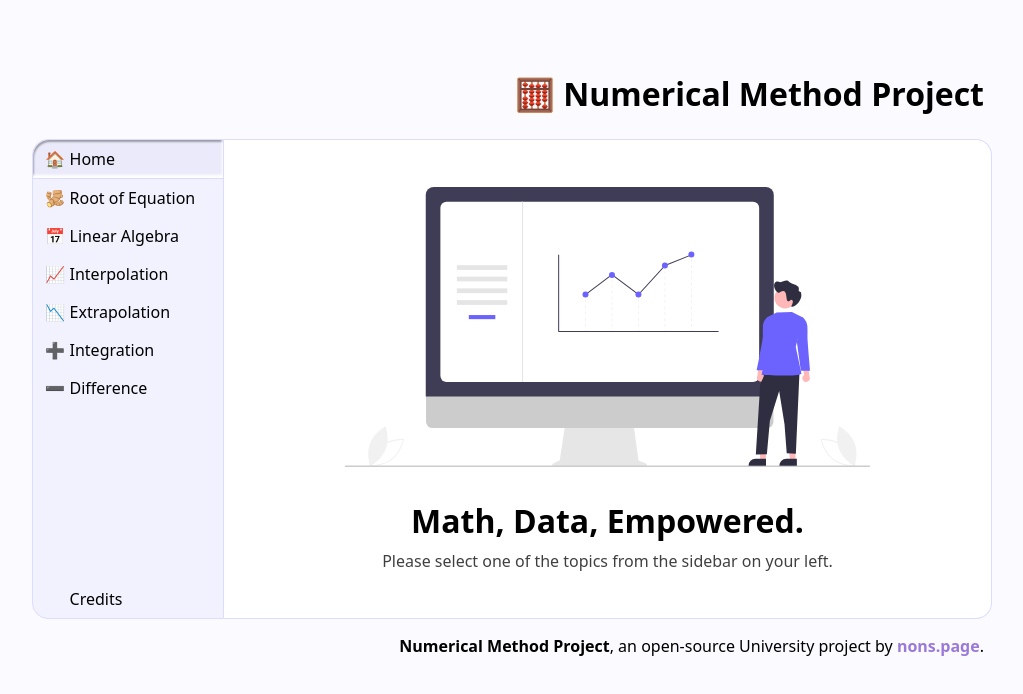
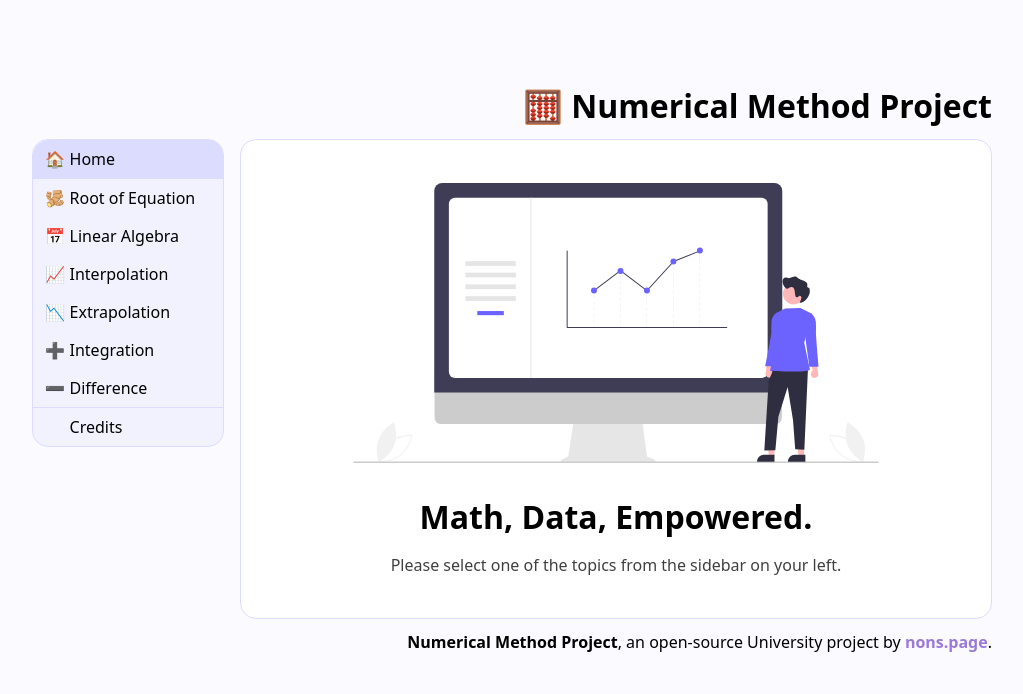
Before and after one commit to NaiNonTH/nm-project, a SvelteKit app: page / in a window 1280 px wide. Shown: the top 694 px of the page, without its empty margins (128-1151 px from the left). Built offline with nearby package versions, Linux system fonts and the light colour scheme.

Commit message:
CSS improvements

```diff
--- a/src/app.css
+++ b/src/app.css
@@ -72,11 +72,12 @@ a {
 }
 
 #site {
-	margin: 3rem auto;
+	margin: 4.5rem auto;
 	max-width: 60rem;
 
 	display: grid;
 	grid-template-columns: 12rem 1fr;
+	gap: 0 1rem;
 }
 
 header,
@@ -85,24 +86,21 @@ footer {
 	grid-column: span 2;
 }
 
-header {
-	padding: 1.5rem 0.5rem;
-}
+header,
 footer {
-	padding: 1rem 0.5rem;
+	padding: 0.75rem 0;
 }
 
 main,
 .site-nav {
+	border-radius: 1rem;
 	border: 0.1rem solid #dcdcff;
 	overflow: hidden;
 }
 
 main {
-	border-left: none;
 	background: #fff;
 	padding: 1.5rem;
-	border-radius: 0 1rem 1rem 0;
 
 	min-height: 60vh;
 }
@@ -114,12 +112,8 @@ main > section {
 }
 
 .site-nav {
-	border-radius: 1rem 0 0 1rem;
 	background: #f2f2ff;
-
-	display: flex;
-	flex-direction: column;
-	justify-content: space-between;
+	align-self: start;
 }
 .site-nav hr {
 	border: none;
@@ -128,8 +122,15 @@ main > section {
 	margin: 0;
 }
 .site-nav ul {
+	margin: 0;
 	padding: 0;
 	list-style: none;
+}
+.site-nav ul:first-child {
+	border-bottom: 1px solid #dcdcff;
+}
+.site-nav ul:last-child {
+	border-top: 1px solid #dcdcff;
 }
 .site-nav a {
 	position: relative;
@@ -156,10 +157,7 @@ main > section {
 	border-bottom-left-radius: 1rem;
 }
 .site-nav a[aria-current='true'] {
-	background: #eaeafa;
-	box-shadow:
-		inset -1px -3px 3px #fff,
-		inset 1px 2px 2px #0005;
+	background: #dcdcff;
 }
 .site-nav a:not([aria-current='true']):hover,
 .site-nav a:not([aria-current='true']):focus-visible {
@@ -207,6 +205,14 @@ input[type='number'],
 input[type='text'] {
 	font: inherit;
 	padding: 0.5em;
+	border: 1px solid #bcbdf5;
+	border-radius: 0.5em;
+}
+
+select {
+	font: inherit;
+	background: #fff;
+	padding: 0.25em 0.5em;
 	border: 1px solid #bcbdf5;
 	border-radius: 0.5em;
 }
@@ -304,4 +310,7 @@ ul.warning {
 	.site-nav a {
 		padding-left: 2rem;
 	}
+	.site-nav {
+		align-self: unset;
+	}
 }
--- a/src/routes/+layout.svelte
+++ b/src/routes/+layout.svelte
@@ -44,7 +44,8 @@
 		<li>
 			<a data-icon="🏠" class="home" aria-current={$page.url.pathname === '/'} href="/">Home</a>
 		</li>
-		<hr />
+	</ul>
+	<ul>
 		{#each links as { title, href, emoji }}
 			<li>
 				<a
--- a/src/routes/+page.svelte
+++ b/src/routes/+page.svelte
@@ -19,7 +19,7 @@
 		text-align: center;
 	}
 	.hero div * {
-		margin: 0.5rem 0;
+		margin: 1rem 0;
 	}
 	.hero h1 {
 		font-size: 2rem;
```
